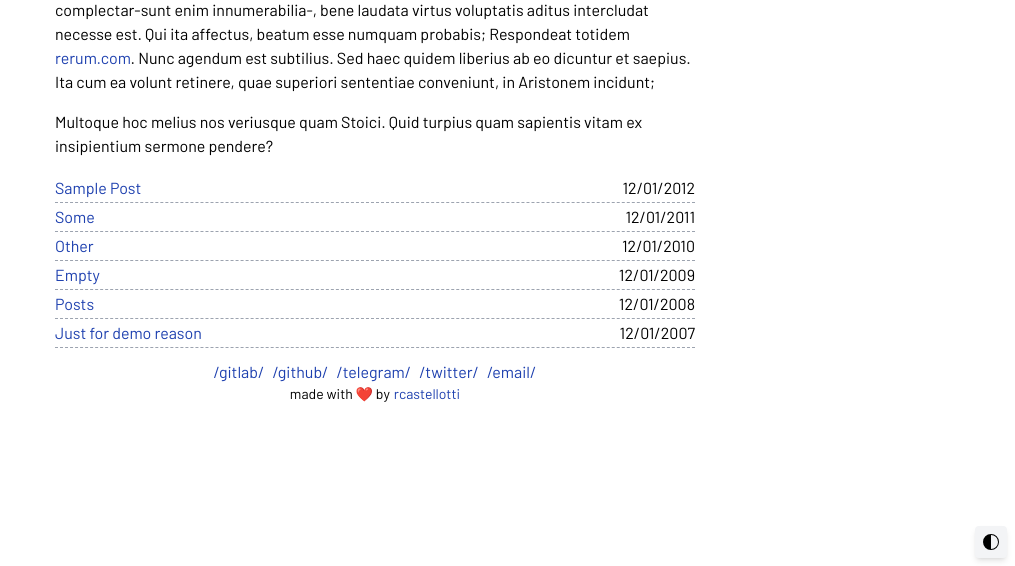
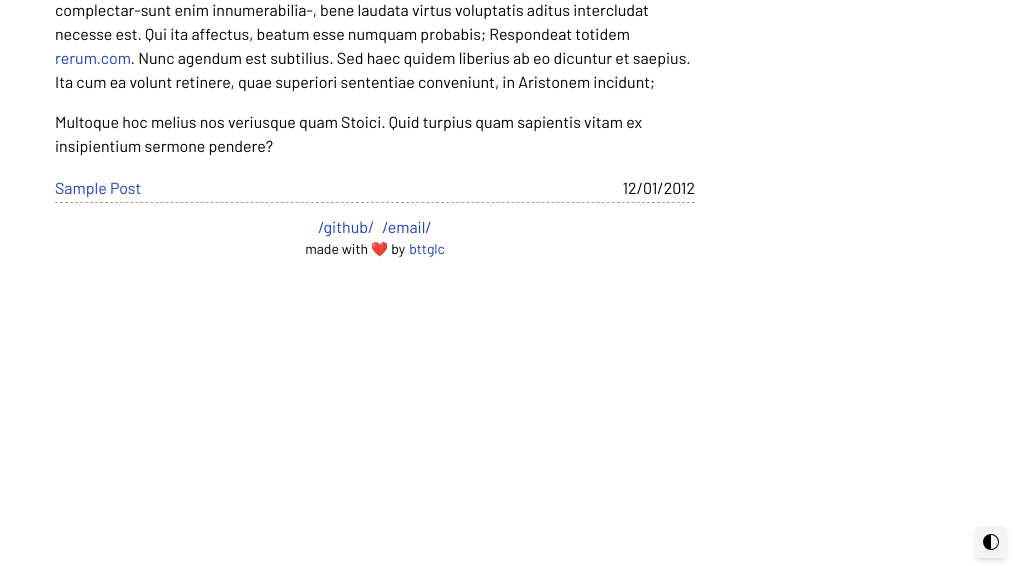
Before and after one commit to bttglc/midnassg, a Flask app: page / in a window 1280 px wide. Shown: the part 234-800 px from the top of the page, without its empty margins (265-1280 px from the left). Run offline with Flask 2, Linux system fonts and the light colour scheme; parts of the project's set-up code (start-up, migrations or seed data) failed here and were passed over.

Commit message:
initial commit

```diff
--- a/posts/lorem1.md
+++ /dev/null
@@ -1,5 +0,0 @@
----
-title: Some
-date: 12/01/2011
-draft: False
----
--- a/posts/lorem2.md
+++ /dev/null
@@ -1,5 +0,0 @@
----
-title: Other
-date: 12/01/2010
-draft: False
----
--- a/posts/lorem3.md
+++ /dev/null
@@ -1,5 +0,0 @@
----
-title: Empty
-date: 12/01/2009
-draft: False
----
--- a/posts/lorem4.md
+++ /dev/null
@@ -1,5 +0,0 @@
----
-title: Posts
-date: 12/01/2008
-draft: False
----
--- a/posts/lorem5.md
+++ /dev/null
@@ -1,5 +0,0 @@
----
-title: Just for demo reason
-date: 12/01/2007
-draft: False
----
--- a/templates/404.html
+++ b/templates/404.html
@@ -2,6 +2,6 @@
 {% block content %}
 <div class="flex flex-col items-center w-full">
   <div class="text-9xl font-bold">404</div>
-  <span>this is not the page you are looking for, trust me :)</span>
+  <span>Not all those who wander are lost... but you are.</span>
 </div>
 {% endblock %}
--- a/templates/base.html
+++ b/templates/base.html
@@ -33,14 +33,11 @@
   {% block content %}{% endblock %}
   <footer class="print:hidden flex-col pt-3 gap-x-2">
     <div class="flex justify-center gap-x-2">
-      <a href="https://gitlab.com/rcastellotti">/gitlab/</a>
-      <a href="https://github.com/rcastellotti">/github/</a>
-      <a href="https://t.me/rcastellotti">/telegram/</a>
-      <a href="https://twitter.com/r2castellotti">/twitter/</a>
-      <a href="mailto:me@rcastellotti.dev">/email/</a>
+      <a href="https://github.com/bttglc">/github/</a>
+      <a href="mailto:">/email/</a>
     </div>
     <div class="text-sm flex justify-center gap-x-1"> made with ❤️ by <a
-        href="https://rcastellotti.dev">rcastellotti</a>
+        href="https://gianlucabottiglieri.tech">bttglc</a>
 
   </footer>
   </footer>
```
Also changed, not shown: README.md (deleted), 1 other file.
